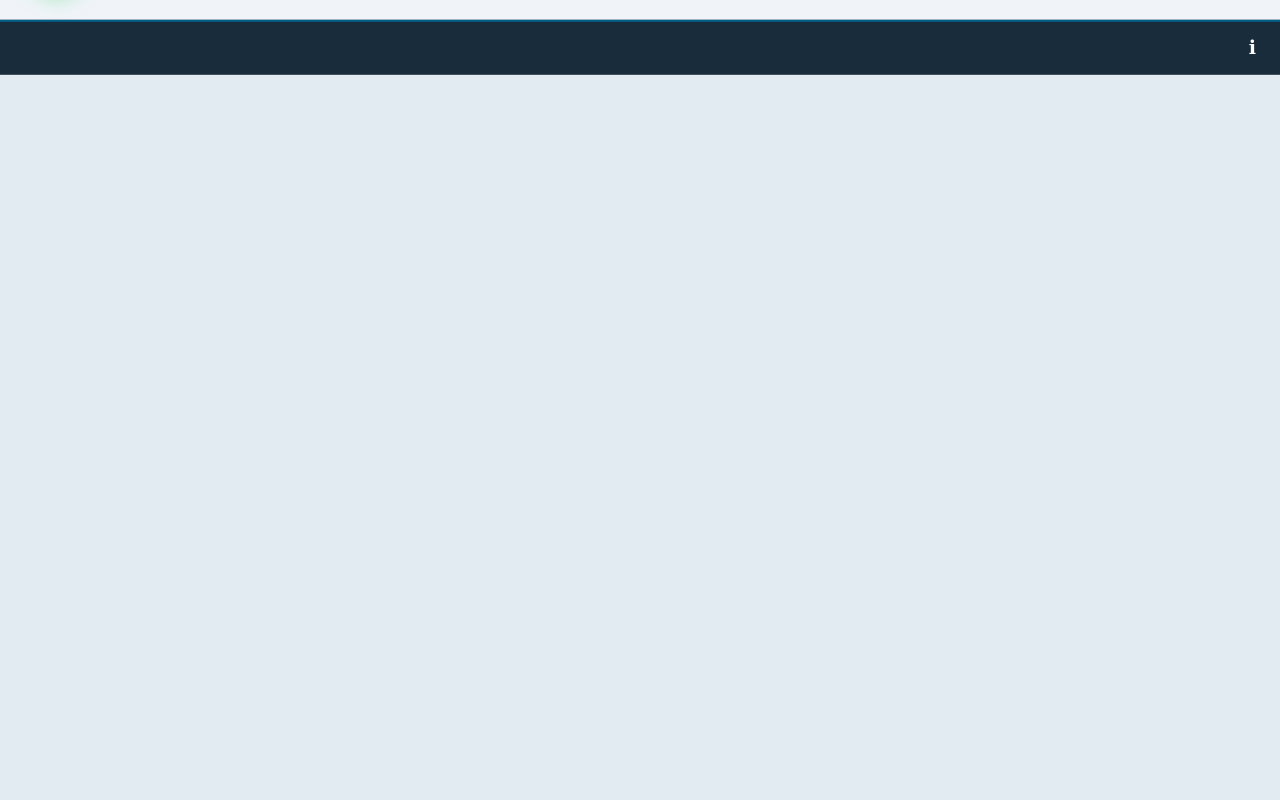
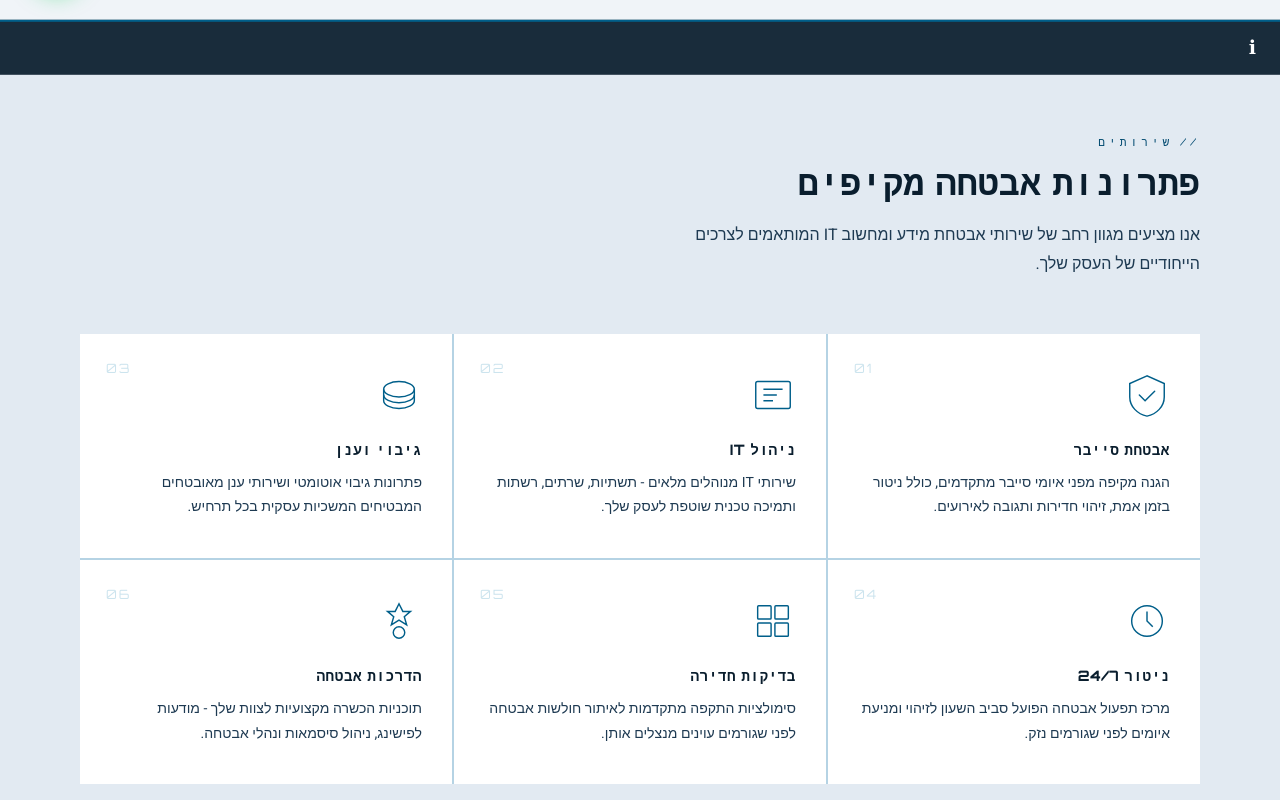
Before and after one commit to morofsec/morofsec.github.io, a plain HTML site: page index.html in a window 1280 px wide. Shown: the part 780-1580 px from the top of the page. Drawn offline with Linux system fonts and the light colour scheme.

Commit message:
Update reveal class to change opacity and transform

```diff
--- a/index.html
+++ b/index.html
@@ -161,7 +161,7 @@ footer{background:var(--bg3);border-top:1px solid var(--border);padding:55px 0 2
 .footer-legal{display:flex;gap:22px;}
 .footer-legal a{font-size:0.8rem;color:var(--muted);text-decoration:none;transition:color 0.2s;}
 .footer-legal a:hover{color:var(--cyan);}
-.reveal{opacity:0;transform:translateY(25px);transition:opacity 0.7s ease,transform 0.7s ease;}
+.reveal{opacity:1;transform:translateY(25px);transition:opacity 0.7s ease,transform 0.7s ease;}
 .reveal.visible{opacity:1;transform:translateY(0);}
 .a11y-statement-link{display:inline-block;margin-top:8px;font-size:0.8rem;color:var(--cyan);text-decoration:underline;}
 @media (prefers-reduced-motion:reduce){.reveal{opacity:1;transform:none;transition:none;}.shield-ring,.shield-core img,.floating-alert,.floating-secure,.cursor-blink,.hero-badge::before{animation:none;}}
```
